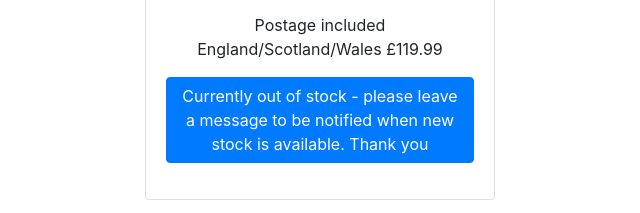
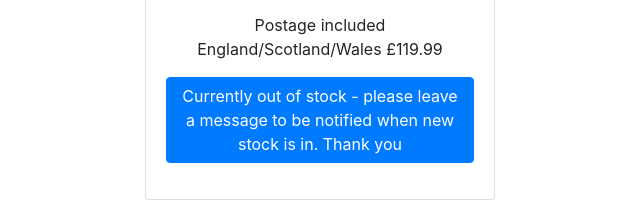
Before and after one commit to StudentRik/murphybar, a website with bundled scripts: page index.html in a window 1280 px wide. Shown: the part 1569-1782 px from the top of the page, 320-960 px from the left. Built offline with nearby package versions, Linux system fonts and the light colour scheme.

Commit message:
update text

```diff
--- a/index.html
+++ b/index.html
@@ -121,7 +121,7 @@
                                     <!--title="buy now with paypal">Buy now &pound;119.99<br>-->
                             <!--</button>-->
                         <!--</form>-->
-                        <p class="btn btn-primary">Currently out of stock - please leave a message to be notified when new stock is available. Thank you</p>
+                        <p class="btn btn-primary">Currently out of stock - please leave a message to be notified when new stock is in. Thank you</p>
                     </div>
                 </div>
             </div>
```
